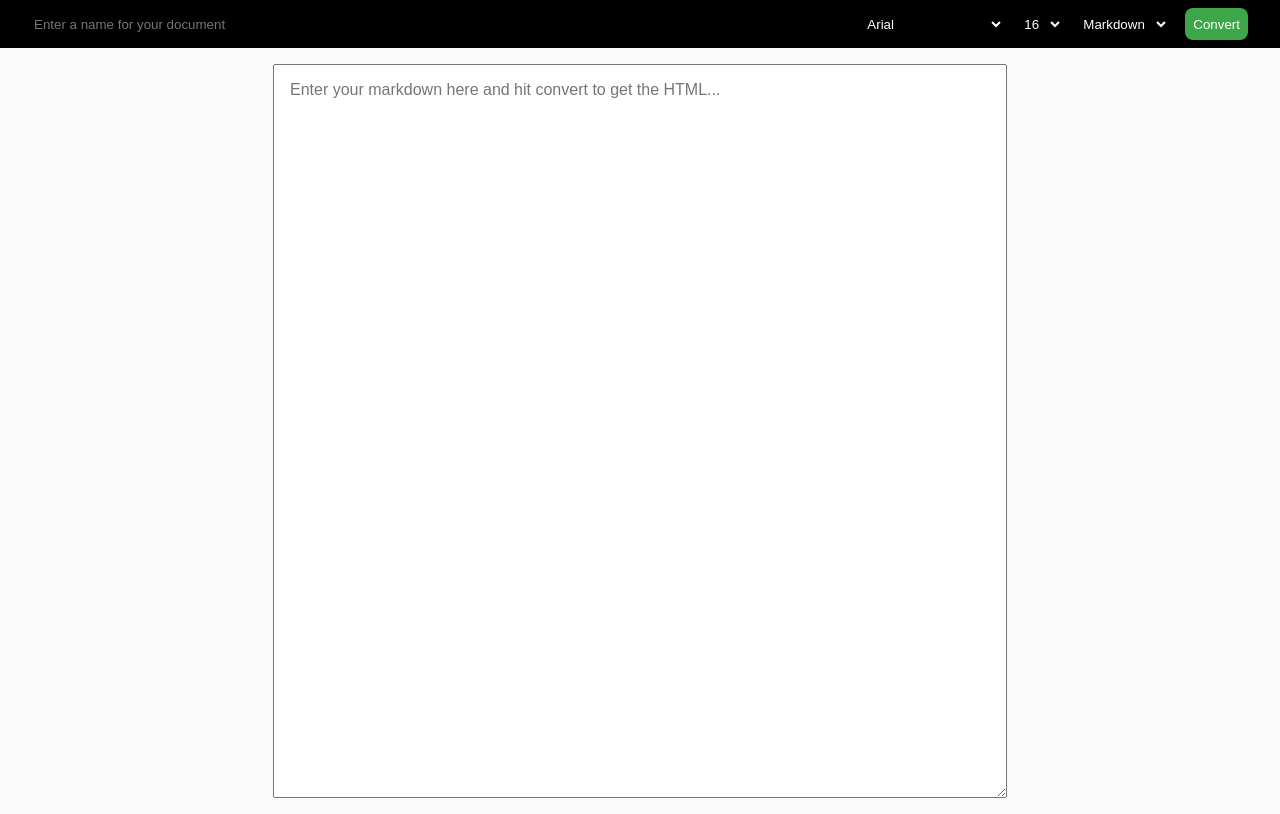
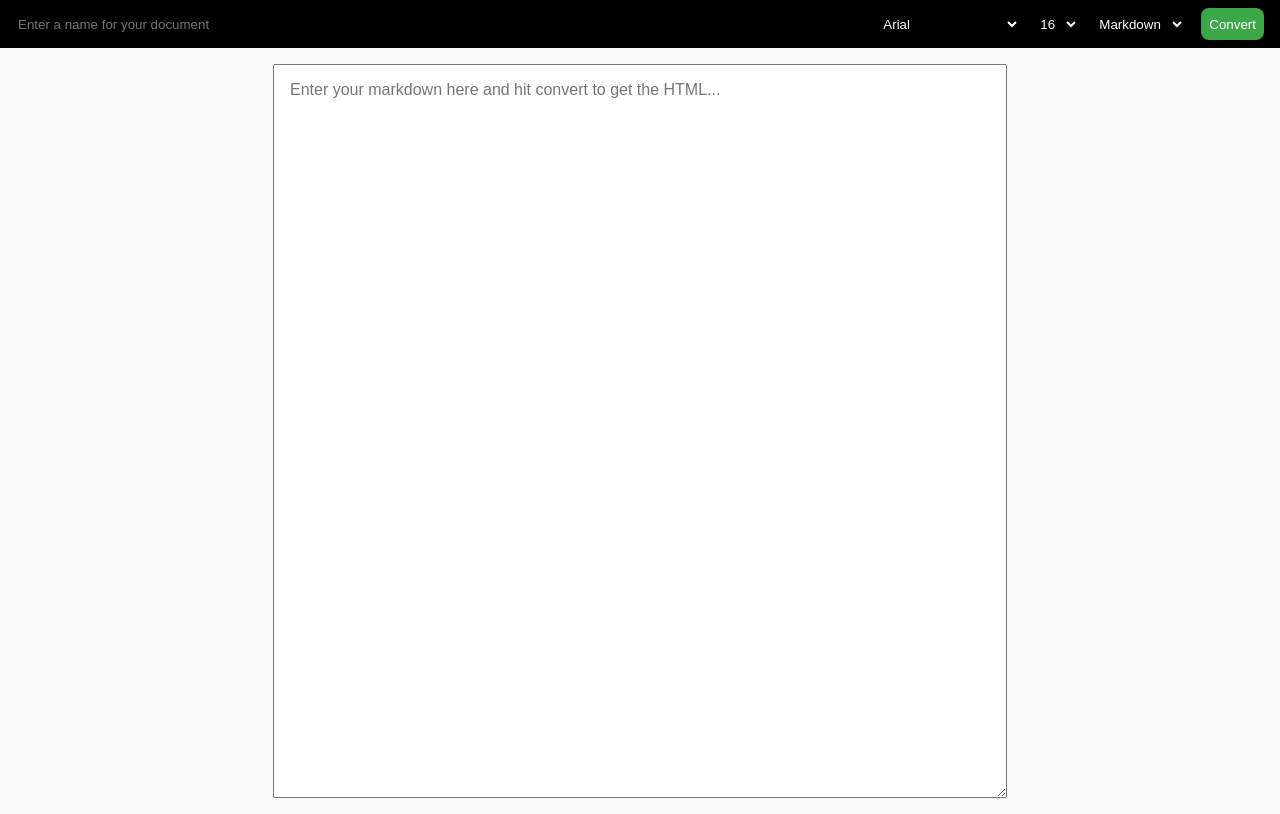
Before and after one commit to damian-anslik/md-to-html, a plain HTML site: page index.html in a window 1280 px wide. Drawn offline with nearby package versions, Linux system fonts and the light colour scheme.

Commit message:
update navbar spacing

```diff
--- a/static/editor.css
+++ b/static/editor.css
@@ -22,7 +22,7 @@
 #document-title {
     color: white;
     background-color: unset;
-    margin-left: 2rem;
+    margin-left: 1rem;
     border-style: none;
     width: 30%;
 }
@@ -46,7 +46,7 @@
     gap: 1rem;
     width: 50%;
     max-width: 400px;
-    margin-right: 2rem;
+    margin-right: 1rem;
 }
 
 .settings select {
```
